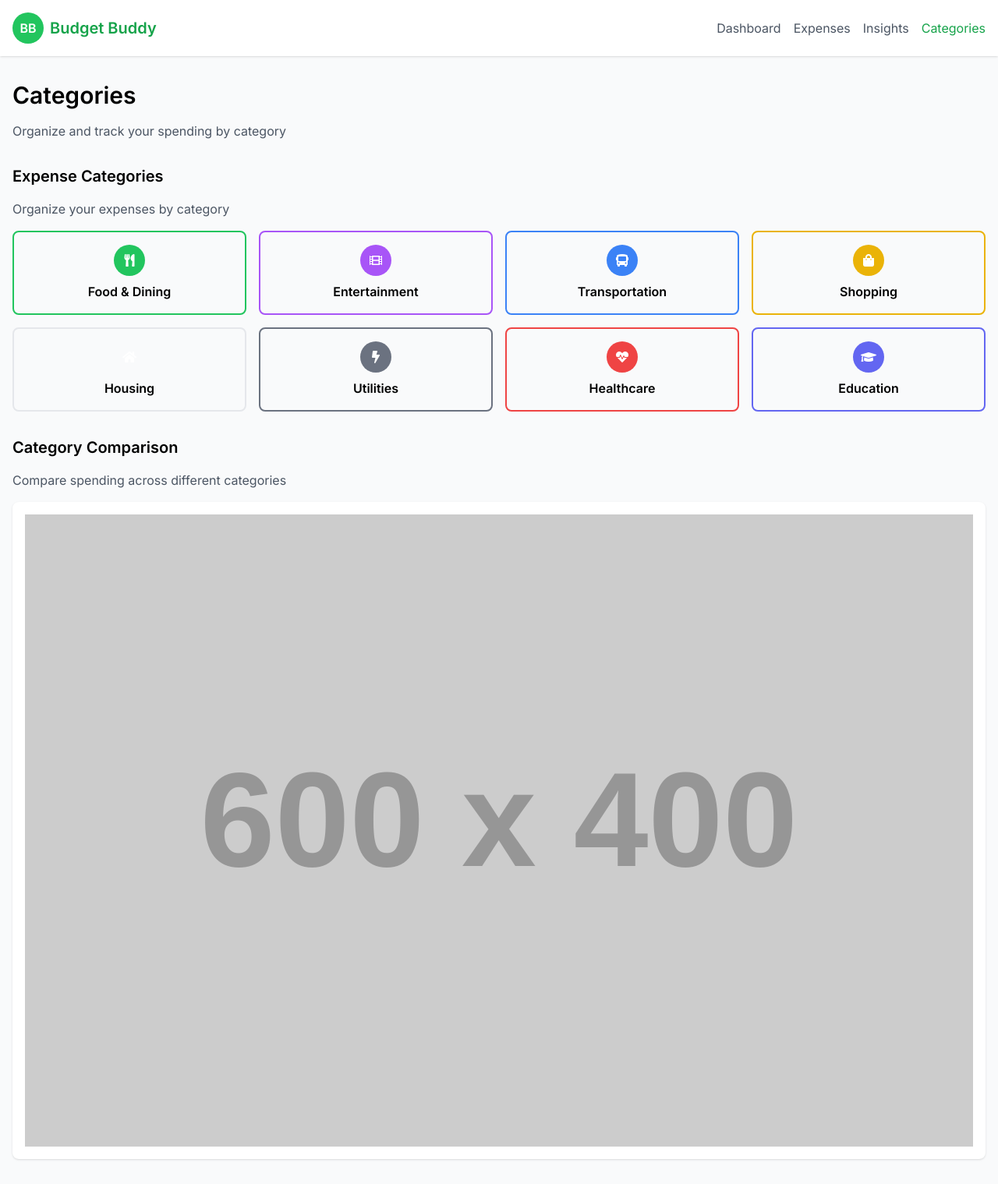
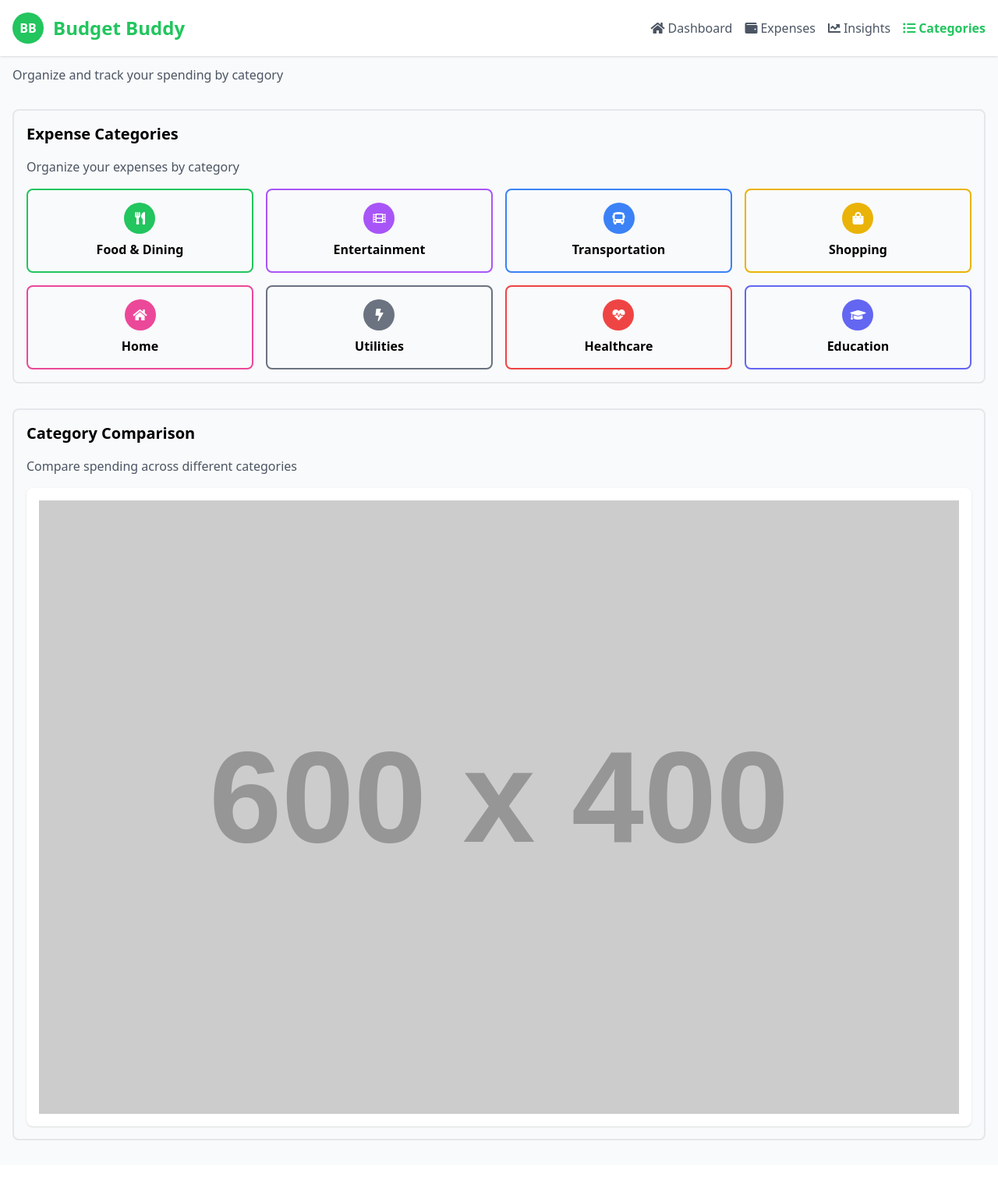
Before and after one commit to Arsenaet/BudgetBuddy, a Flask app: template templates/categories.html in a window 1280 px wide. Shown: the whole page at 78% size. After the commit the page ends 1463 px from the top, so only its background shows below. Run offline with Flask 3, Linux system fonts and the light colour scheme; the template is opened without the code that fills it, so the values that code supplies are empty; grey boxes labelled with a size stand in for pictures from a placeholder-image service; parts of the project's set-up code (start-up, migrations or seed data) failed here and were passed over; some libraries are stand-ins or nearby versions.

Commit message:
made the basis for all 5 files

```diff
--- a/templates/categories.html
+++ b/templates/categories.html
@@ -1,4 +1,4 @@
-<html lang="en"></html>
+<html lang="en">
 <head>
     <meta charset="utf-8"/>
     <meta name="viewport" content="width=device-width, initial-scale=1.0"/>
@@ -6,44 +6,52 @@
     <script src="https://cdn.tailwindcss.com"></script>
     <link rel="stylesheet" href="https://cdnjs.cloudflare.com/ajax/libs/font-awesome/5.15.3/css/all.min.css"/>
     <link href="https://fonts.googleapis.com/css2?family=Inter:wght@400;600&display=swap" rel="stylesheet"/>
-    <style>
-        body {
-            font-family: 'Inter', sans-serif;
-        }
-    </style>
 </head>
 <body class="bg-gray-50">
-<header class="bg-white shadow">
+    <header class="bg-white shadow fixed w-full z-10">
+        <!--the Entire Navbar-->
         <div class="container mx-auto px-4 py-4 flex justify-between items-center">
+
+            <!--the entire title-->
             <div class="flex items-center">
+
+                <!--the icon placeholder-->
                 <div class="bg-green-500 text-white rounded-full w-10 h-10 flex items-center justify-center">
-                <span class="font-bold">BB</span>
+                    <span class="font-bold">
+                        BB
+                    </span>
                 </div>
-            <span class="ml-2 text-xl font-semibold text-green-600">Budget Buddy</span>
+
+                <h1 class="ml-3 text-2xl font-bold text-green-500">
+                    Budget Buddy
+                </h1>
             </div>
-        <nav class="hidden md:flex space-x-4">
-            <a href="#" class="text-gray-600 hover:text-black">Dashboard</a>
-            <a href="#" class="text-gray-600 hover:text-black">Expenses</a>
-            <a href="#" class="text-gray-600 hover:text-black">Insights</a>
-            <a href="#" class="text-green-600 hover:text-green-800">Categories</a>
+
+            <!--the rest of the Navbar-->
+            <nav class="flex space-x-4">
+                <a class="text-gray-600 flex items-center" href="dashboard.html">
+                    <!--the icon for the dashboard page-->
+                    <i class="fas fa-home mr-1"></i> Dashboard
+                </a>
+                <a class="text-gray-600 flex items-center" href="expenses.html">
+                    <!--the icon for the expenses page-->
+                    <i class="fas fa-wallet mr-1"></i> Expenses
+                </a>
+                <a class="text-gray-600 flex items-center" href="insights.html">
+                    <!--the icon for the insights page-->
+                    <i class="fas fa-chart-line mr-1"></i> Insights
+                </a>
+                <a class="text-green-500 font-semibold flex items-center" href="categories.html">
+                    <!--the icon for the categories page-->
+                    <i class="fas fa-list-ul mr-1"></i> Categories
+                </a>
             </nav>
-        <div class="md:hidden">
-            <button id="menu-button" class="text-gray-600 focus:outline-none">
-                <i class="fas fa-bars"></i>
-            </button>
-        </div>
-    </div>
-    <div id="mobile-menu" class="hidden md:hidden">
-        <a href="#" class="block px-4 py-2 text-gray-600 hover:text-black">Dashboard</a>
-        <a href="#" class="block px-4 py-2 text-gray-600 hover:text-black">Expenses</a>
-        <a href="#" class="block px-4 py-2 text-gray-600 hover:text-black">Insights</a>
-        <a href="#" class="block px-4 py-2 text-green-600 hover:text-green-800">Categories</a>
         </div>
     </header>
 <main class="container mx-auto px-4 py-8">
     <h1 class="text-3xl font-semibold mb-4">Categories</h1>
     <p class="text-gray-600 mb-8">Organize and track your spending by category</p>
-    <section class="mb-8">
+    <section class="mb-8 border-2 border-gray-200 rounded-lg p-4">
         <h2 class="text-xl font-semibold mb-4">Expense Categories</h2>
         <p class="text-gray-600 mb-4">Organize your expenses by category</p>
         <div class="grid grid-cols-1 sm:grid-cols-2 md:grid-cols-3 lg:grid-cols-4 gap-4">
@@ -71,6 +79,7 @@
                     <span class="font-semibold">Transportation</span>
                 </div>
             </div>
+
             <div class="border-2 border-yellow-500 rounded-lg p-4 flex items-center justify-center hover:bg-yellow-100">
                 <div class="text-center">
                     <div class="bg-yellow-500 text-white rounded-full w-10 h-10 flex items-center justify-center mx-auto mb-2">
@@ -79,14 +88,16 @@
                     <span class="font-semibold">Shopping</span>
                 </div>
             </div>
-            <div class="border-2 border-brown-500 rounded-lg p-4 flex items-center justify-center hover:bg-brown-100">
+
+            <div class="border-2 border-pink-500 rounded-lg p-4 flex items-center justify-center hover:bg-pink-100">
                 <div class="text-center">
-                    <div class="bg-brown-500 text-white rounded-full w-10 h-10 flex items-center justify-center mx-auto mb-2">
+                    <div class="bg-pink-500 text-white rounded-full w-10 h-10 flex items-center justify-center mx-auto mb-2">
                         <i class="fas fa-home"></i>
                     </div>
-                    <span class="font-semibold">Housing</span>
+                    <span class="font-semibold">Home</span>
                 </div>
             </div>
+
             <div class="border-2 border-gray-500 rounded-lg p-4 flex items-center justify-center hover:bg-gray-100">
                 <div class="text-center">
                     <div class="bg-gray-500 text-white rounded-full w-10 h-10 flex items-center justify-center mx-auto mb-2">
@@ -113,7 +124,7 @@
             </div>
         </div>
     </section>
-    <section>
+    <section class="border-2 border-gray-200 rounded-lg p-4">
         <h2 class="text-xl font-semibold mb-4">Category Comparison</h2>
         <p class="text-gray-600 mb-4">Compare spending across different categories</p>
         <div class="bg-white p-4 rounded-lg shadow">
--- a/templates/dashboard.html
+++ b/templates/dashboard.html
@@ -42,7 +42,7 @@
                 <!--the icon for the insights page-->
                 <i class="fas fa-chart-line mr-1"></i> Insights
             </a>
-            <a class="text-gray-600 flex items-center" href="categories.htmlß">
+            <a class="text-gray-600 flex items-center" href="categories.html">
                 <!--the icon for the categories page-->
                 <i class="fas fa-list-ul mr-1"></i> Categories
             </a>
--- a/templates/insights.html
+++ b/templates/insights.html
@@ -41,7 +41,7 @@
                     <!--the icon for the insights page-->
                     <i class="fas fa-chart-line mr-1"></i> Insights
                 </a>
-                <a class="text-gray-600 flex items-center" href="categories.htmlß">
+                <a class="text-gray-600 flex items-center" href="categories.html">
                     <!--the icon for the categories page-->
                     <i class="fas fa-list-ul mr-1"></i> Categories
                 </a>
```
Lines whose indentation alone changed are shown as unchanged.
